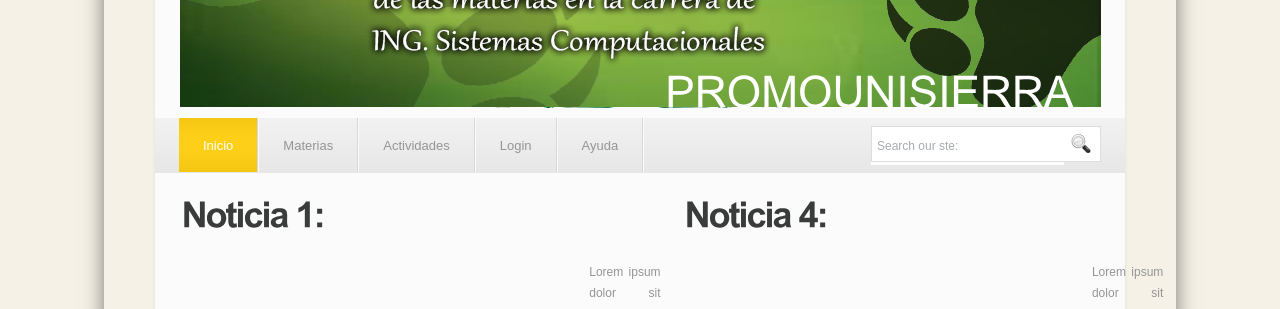
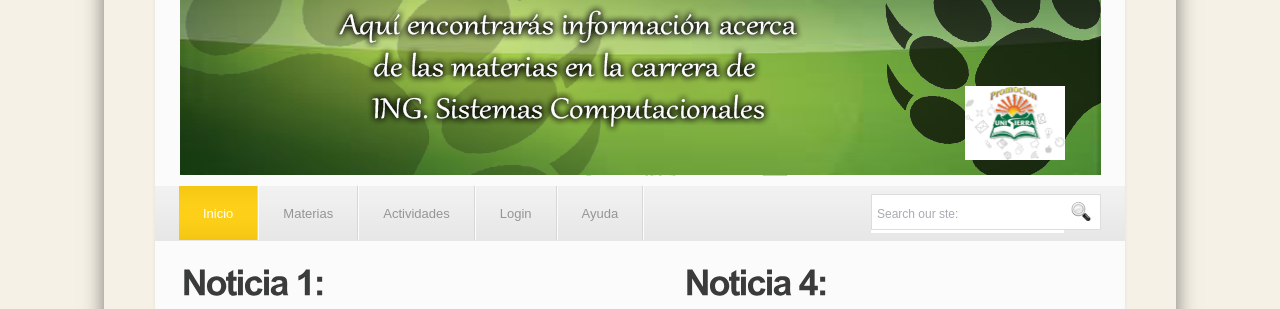
Before and after one commit to jesusmiguelgarcia/PromoUnisierra, a PHP site: page / in a window 1280 px wide. Shown: the part 338-647 px from the top of the page. Run offline with PHP 8.4, Linux system fonts and the light colour scheme.

Commit message:
modifique css

```diff
--- a/cabeza.php
+++ b/cabeza.php
@@ -1,9 +1,9 @@
   <div class="header">
     <div class="header_resize">
-      <div class="logo"> <img href="imagenes/logo.png"> </div>
+      <div class="logo"> <h1><a href="index.html">Promociones<span> Unisierra ISC</span> <small>Inscribete ya...!!!</small></a></h1>  </div>
       <div class="clr"></div>
       <div class="htext">
-        <h2>PromoUnisierra</h2>
+        <h2><img src="imagenes/logo.png" width=100></h2>
 
       </div>
       <div class="clr"></div>
--- a/style.css
+++ b/style.css
@@ -23,7 +23,7 @@ a.com { float:right;}
 .header { background:url(imagenes/logo.png) no-repeat center 88px;}
 .header_resize { margin:0 auto; padding:0; width:970px; }
 .header .htext { margin:0; padding:24px 520px 24px 60px; height:194px; background:url(imagenes/hbg_img.jpg) no-repeat center center;}
-.header .htext h2 { color:#fff; font:normal 44px/1.5em Arial, Helvetica, sans-serif; text-transform:uppercase; padding:160px 0px 0px 450px; }
+.header .htext h2 { color:#fff; font:normal 44px/1.5em Arial, Helvetica, sans-serif; text-transform:uppercase; padding:120px 0px 0px 750px; }
 .header .htext p { color:#fff; font:bold 14px/1.4em Arial, Helvetica, sans-serif;  }
 .header .htext a { color:#fff; text-decoration:underline;}
 
```
